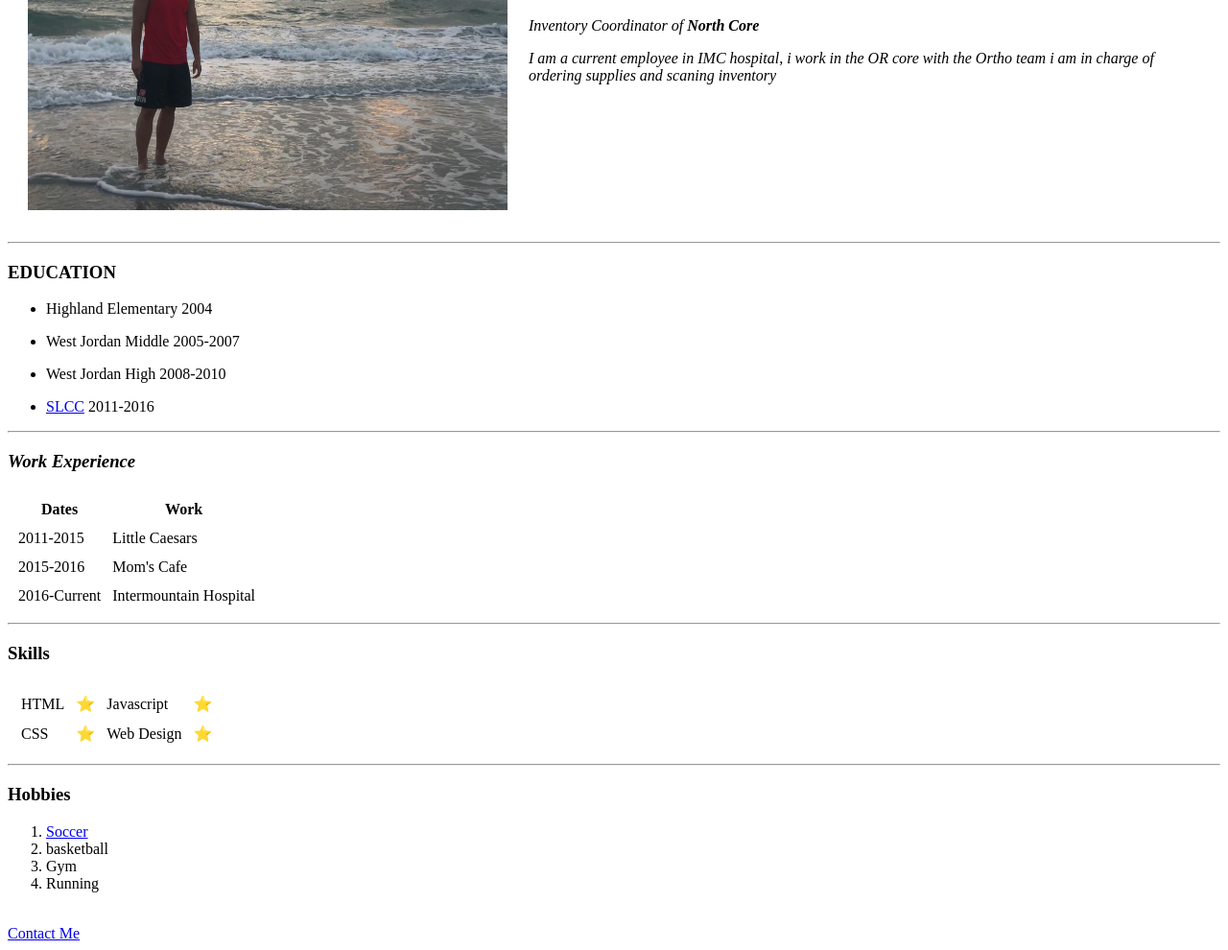
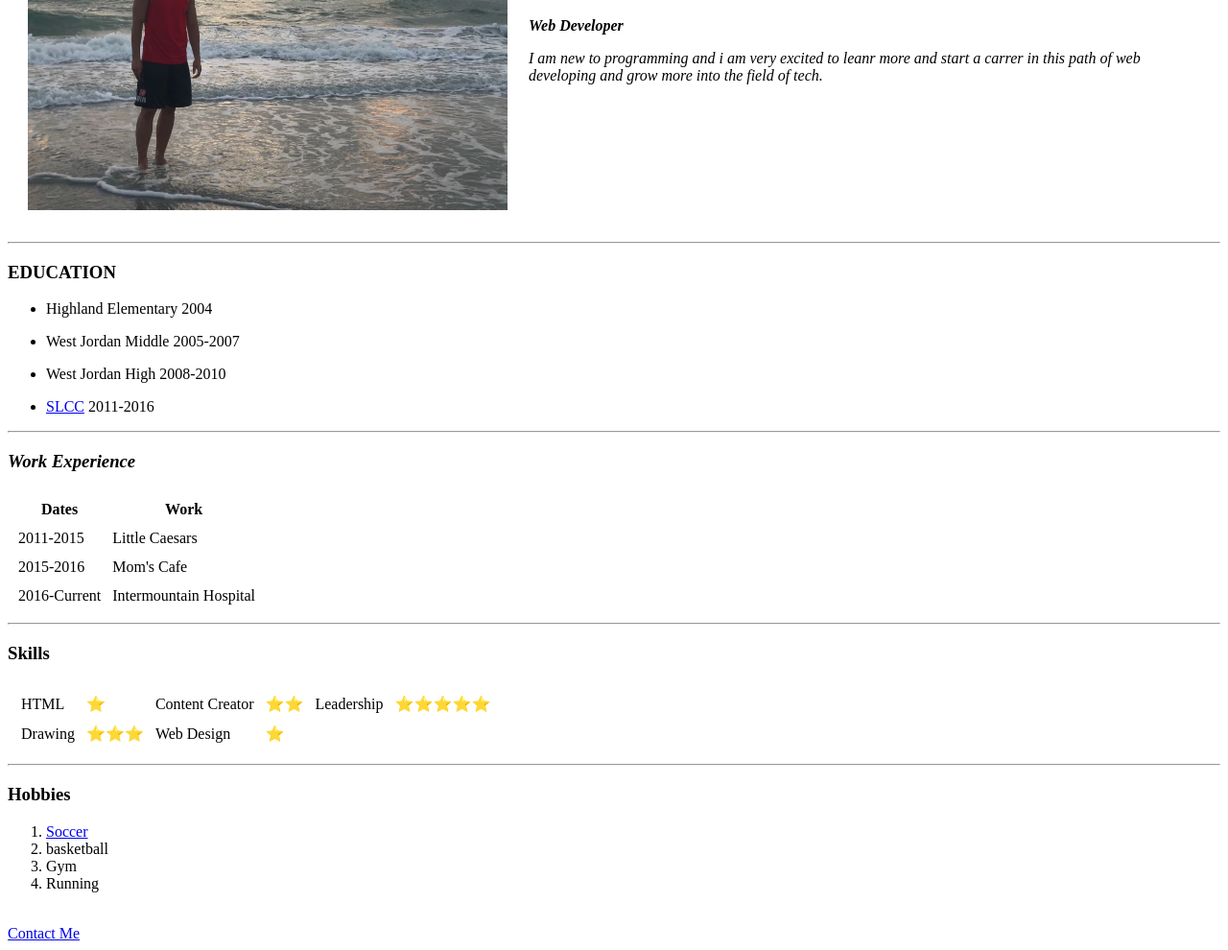
Before and after one commit to fgselis801/CV, a plain HTML site: page index.html in a window 1280 px wide. Shown: the part 210-1200 px from the top of the page at 96% size. Drawn offline with Linux system fonts and the light colour scheme; files whose address does not match are found by name.

Commit message:
Updated Bio and Skillls

```diff
--- a/index.html
+++ b/index.html
@@ -15,8 +15,8 @@
         <p>
         <H1>FERNANDO SELIS</H1>
         </p>
-        <p><em>Inventory Coordinator of <strong>North Core</strong></em></p>
-        <p><em>I am a current employee in IMC hospital, i work in the OR core with the Ortho team i am in charge of ordering supplies and scaning inventory</em></p>
+        <p><em><strong>Web Developer</strong></em></p>
+        <p><em>I am new to programming and i am very excited to leanr more and start a carrer in this path of web developing and grow more into the field of tech.</em></p>
       </td>
   </table>
   <hr />
@@ -65,15 +65,17 @@
       <td><table cellspacing='10'>
         <tr>
           <td>HTML</td>
-          <td>&#11088;</td>
-          <td>Javascript</td>
           <td>⭐</td>
+          <td>Content Creator</td>
+          <td>⭐⭐</td>
+          <td>Leadership</td>
+          <td>⭐⭐⭐⭐⭐</td>
         </tr>
         <TR>
-          <td>CSS</td>
-          <td>&#11088;</td>
+          <td>Drawing</td>
+          <td>⭐⭐⭐</td>
           <TD>Web Design</TD>
-          <td>&#11088</td>
+          <td>⭐</td>
         </TR>
       </table></td>
       <td></td>
```
